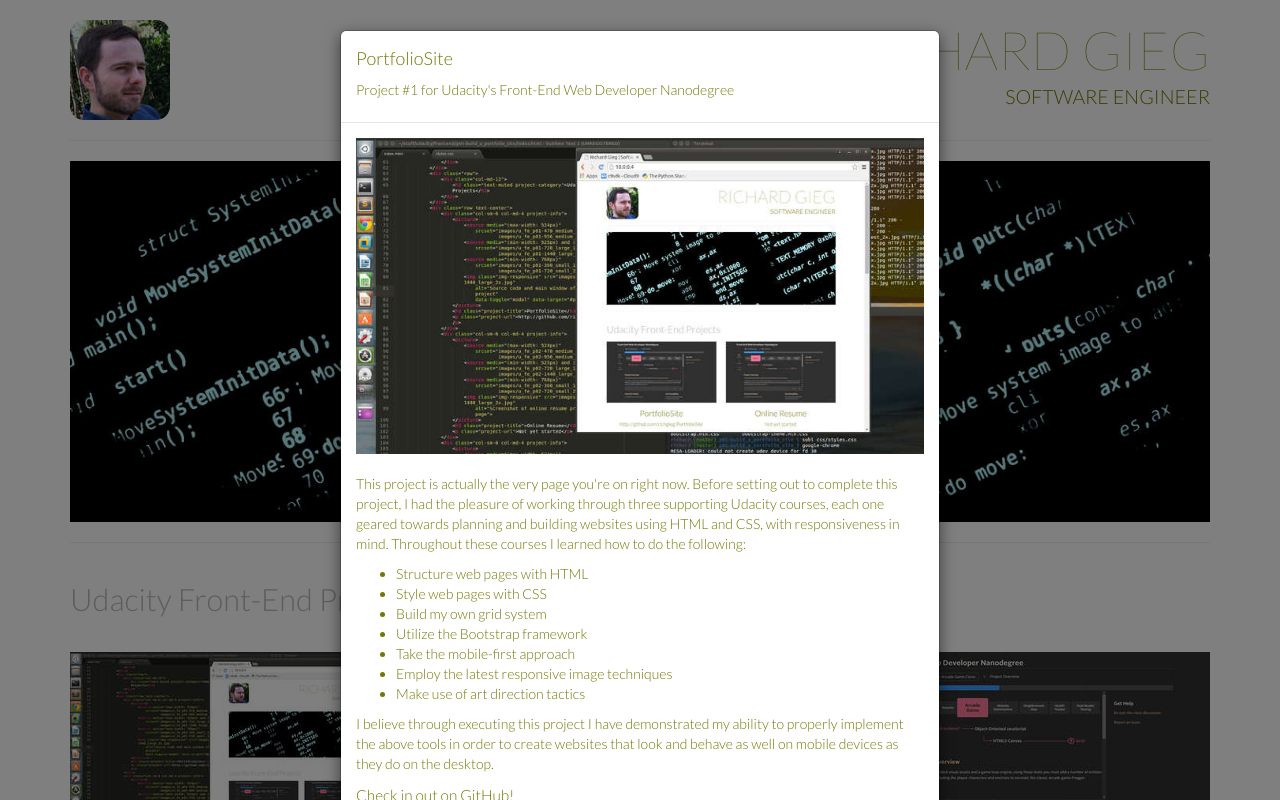
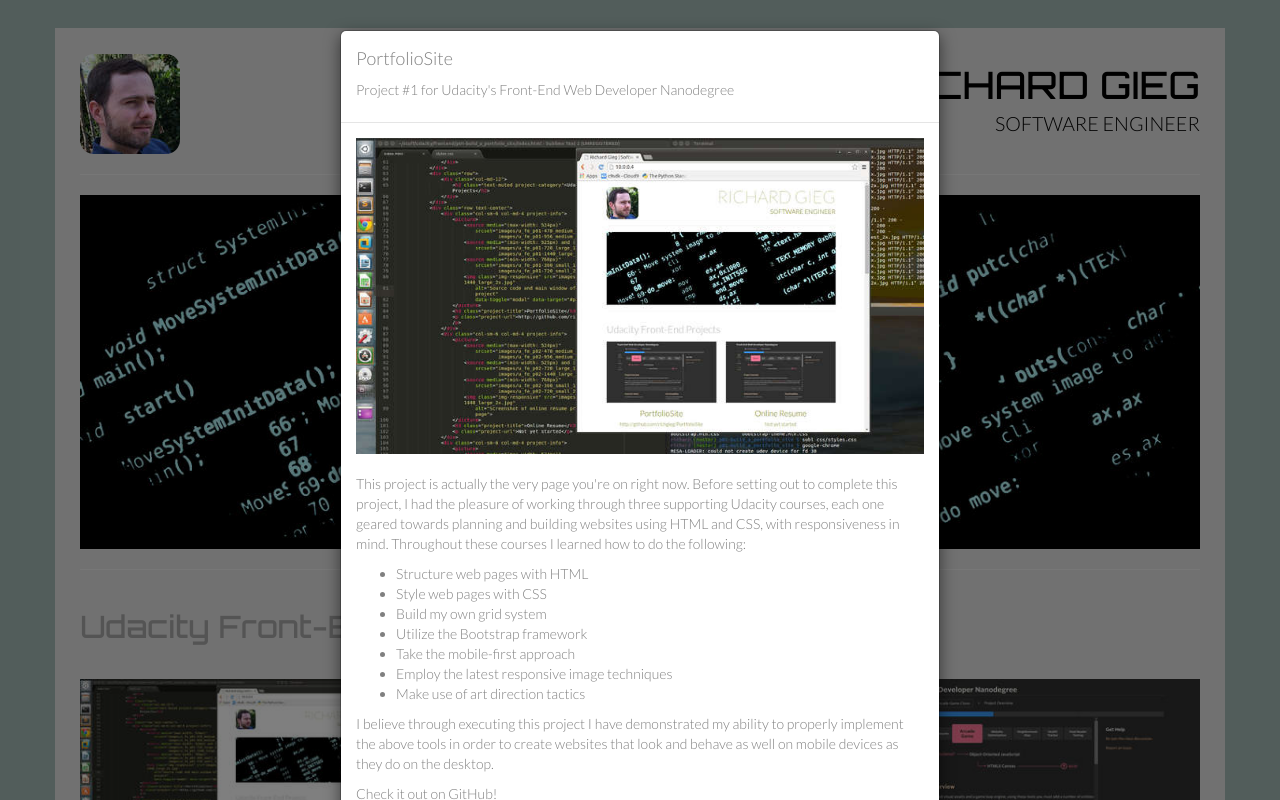
Before and after one commit to richgieg/PortfolioSite, a website: page index.html in a window 1280 px wide. Both pictures are taken after a click on the picture 250 px from the left and 752 px from the top of the page. Shown: the top 800 px of the page. Drawn offline with Linux system fonts and the light colour scheme.

Commit message:
Update color scheme, padding, margins, fix typos, etc

```diff
--- a/css/styles.css
+++ b/css/styles.css
@@ -1,16 +1,18 @@
 body {
     font-family: 'Lato', sans-serif;
-    color: #747704;
     font-weight: 300;
-    padding-bottom: 3em;
+    color: gray;
+    background-color: #a5bbb7;
 }
 
-.text-muted {
-    color: #bcb8bb;
+a, a:active, a:focus, a:hover, a:visited {
+    color: inherit;
+    text-decoration: none;
 }
 
-.text-thin {
-    font-weight: 100;
+.container {
+    background-color: #e2e2e2;
+    padding: .4em 1.8em 1.8em;
 }
 
 .logo {
@@ -20,17 +22,23 @@
 }
 
 .main-heading {
-    font-size: 1.9em;
+    font-family: 'Orbitron', sans-serif;
+    font-size: 1.5em;
+    color: black;
+    margin-top: 1.3em;
     margin-bottom: 0;
 }
 
 .sub-heading {
     font-size: .9em;
+    color: black;
     margin-top: .2em;
 }
 
 .project-category {
+    font-family: 'Orbitron', sans-serif;
     font-size: 1.6em;
+    color: darkgray;
     text-align: center;
 }
 
@@ -51,9 +59,9 @@
     font-size: .8em;
 }
 
-a, a:active, a:focus, a:hover, a:visited {
-    color: inherit;
-    text-decoration: none;
+footer {
+    text-align: center;
+    margin-top: 3em;
 }
 
 @media screen and (min-width: 525px) {
@@ -62,7 +70,8 @@
     }
 
     .main-heading {
-        font-size: 3.8em;
+        font-size: 2.7em;
+        margin-top: .8em;
     }
 
     .sub-heading {
@@ -83,6 +92,11 @@
     }
 
 @media screen and (min-width: 768px) {
+    .container {
+        margin-top: 2em;
+        margin-bottom: 2em;
+    }
+
     .project-category {
         text-align: left;
     }
--- a/index.html
+++ b/index.html
@@ -5,7 +5,8 @@
         <meta http-equiv="X-UA-Compatible" content="IE=edge">
         <meta name="viewport" content="width=device-width, initial-scale=1">
         <title>Richard Gieg | Software Engineer</title>
-        <link href='https://fonts.googleapis.com/css?family=Lato:300,100' rel='stylesheet' type='text/css'>
+        <link href='https://fonts.googleapis.com/css?family=Lato:300,100' rel='stylesheet'>
+        <link href='https://fonts.googleapis.com/css?family=Orbitron:400,500' rel='stylesheet'>
         <link rel="stylesheet" href="css/bootstrap.css">
         <link rel="stylesheet" href="css/styles.css">
         <script type="text/javascript" src="js/jquery-1.11.3.min.js"></script>
@@ -14,6 +15,7 @@
     <body>
         <div class="container">
             <div class="row">
+                <header>
                     <div class="col-xs-2">
                         <picture>
                             <source media="(max-width: 524px)"
@@ -26,9 +28,10 @@
                         </picture>
                     </div>
                     <div class="col-xs-10 text-right text-uppercase">
-                    <h1 class="main-heading text-thin">Richard Gieg</h1>
+                        <h1 class="main-heading">Richard Gieg</h1>
                         <h4 class="sub-heading">Software Engineer</h4>
                     </div>
+                </header>
             </div>
             <div class="row">
                 <div class="col-md-12">
@@ -62,7 +65,7 @@
             </div>
             <div class="row">
                 <div class="col-md-12">
-                    <h2 class="text-muted project-category">Udacity Front-End Projects</h2>
+                    <h2 class="project-category">Udacity Front-End Projects</h2>
                 </div>
             </div>
             <div class="row text-center">
@@ -130,7 +133,7 @@
             </div>
             <div class="row">
                 <div class="col-md-12">
-                    <h2 class="text-muted project-category">Udacity Full-Stack Projects</h2>
+                    <h2 class="project-category">Udacity Full-Stack Projects</h2>
                 </div>
             </div>
             <div class="row text-center">
@@ -198,7 +201,7 @@
             </div>
             <div class="row">
                 <div class="col-md-12">
-                    <h2 class="text-muted project-category">Personal Projects</h2>
+                    <h2 class="project-category">Personal Projects</h2>
                 </div>
             </div>
             <div class="row text-center">
@@ -253,6 +256,14 @@
                     </a>
                 </div>
             </div>
+            <div class="row">
+                <div class="col-md-12">
+                    <footer>
+                        <hr>
+                        &copy; 2015 Richard Gieg
+                    </footer>
+                </div>
+            </div>
         </div>
         <!-- Modal -->
         <div class="modal" id="portfoliosite" tabindex="-1" role="dialog" aria-labelledby="myModalLabel" aria-hidden="true">
@@ -298,11 +309,8 @@
                             and behave as well on mobile devices as they
                             do on the desktop.
                         </p>
-                        <a class="project-url"
-                            href="http://github.com/richgieg/PortfolioSite"
-                            target="_blank">
-                            Check in out on GitHub!
-                        </a>
+                        <a href="http://github.com/richgieg/PortfolioSite"
+                            target="_blank">Check it out on GitHub!</a>
                     </div>
                     <div class="modal-footer">
                         <button type="button" class="btn btn-default" data-dismiss="modal">Close</button>
@@ -352,11 +360,8 @@
                             ability to design and build python programs that
                             make use of the object oriented paradigm.
                         </p>
-                        <a class="project-url"
-                            href="http://github.com/richgieg/MovieTrailerWebsite"
-                            target="_blank">
-                            Check in out on GitHub!
-                        </a>
+                        <a href="http://github.com/richgieg/MovieTrailerWebsite"
+                            target="_blank">Check it out on GitHub!</a>
                     </div>
                     <div class="modal-footer">
                         <button type="button" class="btn btn-default" data-dismiss="modal">Close</button>
@@ -455,11 +460,9 @@
                                 of a JavaScript interpreter as the sole API for
                                 applications</li>
                         </ul>
-                        <a class="project-url"
-                            href="http://github.com/richgieg/RichOS"
-                            target="_blank">
-                            Check in out on GitHub!
-                        </a>
+                        </p>
+                        <a href="http://github.com/richgieg/RichOS"
+                            target="_blank">Check it out on GitHub!</a>
                     </div>
                     <div class="modal-footer">
                         <button type="button" class="btn btn-default" data-dismiss="modal">Close</button>
@@ -508,11 +511,8 @@
                             Programming: An Introduction to Computer Science"
                             (Franklin, Beedle &amp; Associates).
                         </p>
-                        <a class="project-url"
-                            href="http://github.com/richgieg/RichEmu86"
-                            target="_blank">
-                            Check in out on GitHub!
-                        </a>
+                        <a href="http://github.com/richgieg/RichEmu86"
+                            target="_blank">Check it out on GitHub!</a>
                     </div>
                     <div class="modal-footer">
                         <button type="button" class="btn btn-default" data-dismiss="modal">Close</button>
```
Lines whose indentation alone changed are shown as unchanged.
